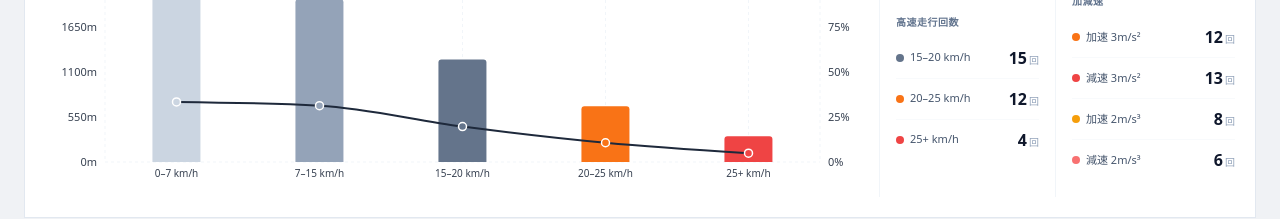
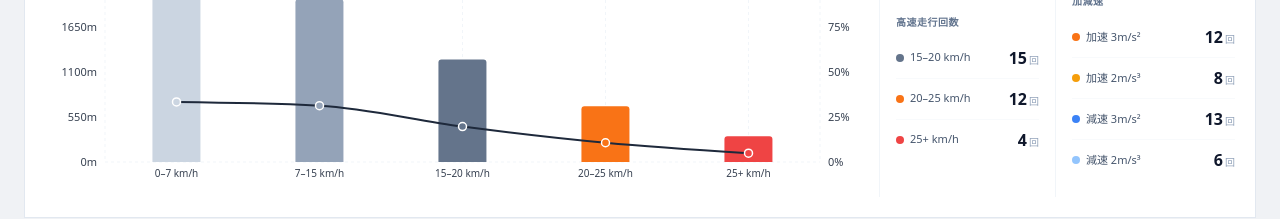
Before and after one commit to kenta-man/athlete-dashboard, a React (Vite) app: page / in a window 1280 px wide. Shown: the part 839-1058 px from the top of the page. Built offline with nearby package versions, Linux system fonts and the light colour scheme.

Commit message:
style: reorder 加速→減速, warm colors for accel / cool for decel
Co-Authored-By: Claude Sonnet 4.6 <noreply@anthropic.com>

```diff
--- a/src/components/GpsView.tsx
+++ b/src/components/GpsView.tsx
@@ -312,9 +312,9 @@ function SessionSummary({
             <p className="text-[10px] font-bold text-slate-500 uppercase tracking-wider mb-2">加減速</p>
             {[
               { label: '加速 3m/s²', value: s.accel_3ms2, color: '#f97316' },
-              { label: '減速 3m/s²', value: s.decel_3ms2, color: '#ef4444' },
               { label: '加速 2m/s³', value: s.accel_2ms3, color: '#f59e0b' },
-              { label: '減速 2m/s³', value: s.decel_2ms3, color: '#f87171' },
+              { label: '減速 3m/s²', value: s.decel_3ms2, color: '#3b82f6' },
+              { label: '減速 2m/s³', value: s.decel_2ms3, color: '#93c5fd' },
             ].map(k => (
               <div key={k.label} className="flex items-center justify-between py-2 border-b border-slate-50 last:border-0">
                 <div className="flex items-center gap-1.5">
```
